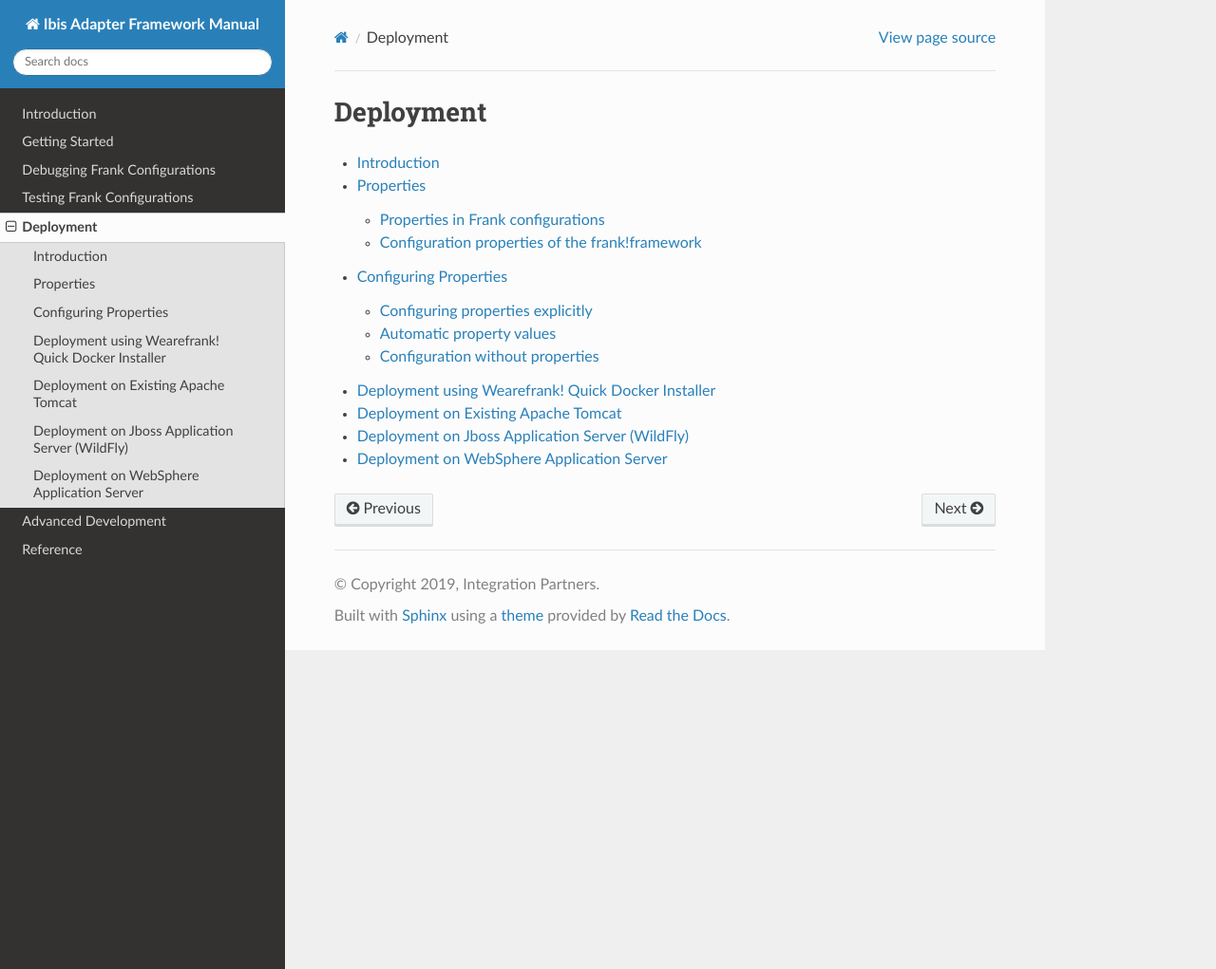
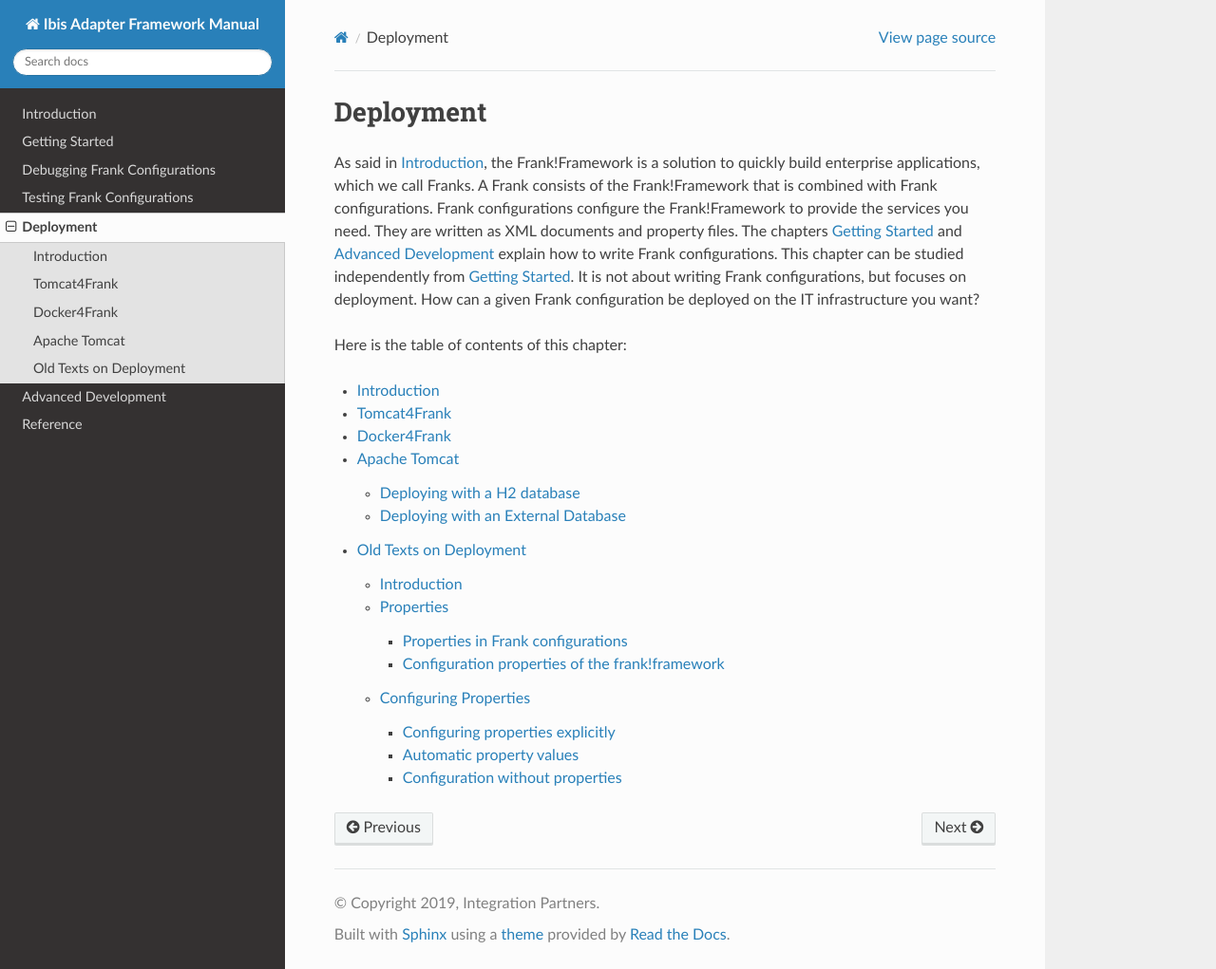
Before and after one commit to frankframework/frank-manual, a Sphinx documentation site: the page built from docs/source/deploying/deploying.rst, in a window 1280 px wide and 1021 px high. Shown: the whole window at 95% size. Built offline with Sphinx 7.4.7 and the Read the Docs theme 2.0.0, drawn with Linux system fonts in a browser that asks for light colours.

Commit message:
Table of contents for new text on deployment

```diff
--- a/docs/source/advancedDevelopment/advancedDevelopment.rst
+++ b/docs/source/advancedDevelopment/advancedDevelopment.rst
@@ -1,3 +1,5 @@
+.. _advancedDevelopment:
+
 Advanced Development
 ====================
 
--- a/docs/source/deploying/deploying.rst
+++ b/docs/source/deploying/deploying.rst
@@ -3,13 +3,15 @@
 Deployment
 ==========
 
+As said in :ref:`globalIntroduction`, the Frank!Framework is a solution to quickly build enterprise applications, which we call Franks. A Frank consists of the Frank!Framework that is combined with Frank configurations. Frank configurations configure the Frank!Framework to provide the services you need. They are written as XML documents and property files. The chapters :ref:`gettingStarted` and :ref:`advancedDevelopment` explain how to write Frank configurations. This chapter can be studied independently from :ref:`gettingStarted`. It is not about writing Frank configurations, but focuses on deployment. How can a given Frank configuration be deployed on the IT infrastructure you want?
+
+Here is the table of contents of this chapter:
+
 .. toctree::
    :maxdepth: 3
 
    introduction
-   properties
-   configuringProperties
-   dockerDeployment
-   tomcatDeployment
-   jbossDeployment
-   websphereDeployment
+   tomcat4frank
+   docker4frank
+   tomcat
+   old
--- /dev/null
+++ b/docs/source/deploying/docker4frank.rst
@@ -0,0 +1,4 @@
+.. _deploymentDocker4Frank:
+
+Docker4Frank
+============
--- a/docs/source/deploying/dockerDeployment.rst
+++ /dev/null
@@ -1,4 +0,0 @@
-.. _deploymentDockerDeployment:
-
-Deployment using Wearefrank! Quick Docker Installer
-===================================================
--- a/docs/source/deploying/jbossDeployment.rst
+++ /dev/null
@@ -1,4 +0,0 @@
-.. _deploymentJbossDeployment:
-
-Deployment on Jboss Application Server (WildFly)
-================================================
--- /dev/null
+++ b/docs/source/deploying/old.rst
@@ -0,0 +1,9 @@
+Old Texts on Deployment
+=======================
+
+.. toctree::
+   :maxdepth: 3
+
+   oldIntroduction
+   properties
+   configuringProperties
--- /dev/null
+++ b/docs/source/deploying/tomcat4frank.rst
@@ -0,0 +1,4 @@
+.. _deploymentTomcat4Frank:
+
+Tomcat4Frank
+============
--- /dev/null
+++ b/docs/source/deploying/tomcatBasic.rst
@@ -0,0 +1,4 @@
+.. _deploymentTomcatBasic:
+
+Deploying with a H2 database
+============================
--- /dev/null
+++ b/docs/source/deploying/tomcatDatabase.rst
@@ -0,0 +1,4 @@
+.. _deploymentTomcatDatabase:
+
+Deploying with an External Database
+===================================
--- a/docs/source/deploying/tomcatDeployment.rst
+++ /dev/null
@@ -1,4 +0,0 @@
-.. _deploymentTomcatDeployment:
-
-Deployment on Existing Apache Tomcat
-====================================
--- a/docs/source/deploying/websphereDeployment.rst
+++ /dev/null
@@ -1,4 +0,0 @@
-.. _deploymentWebsphereDeployment:
-
-Deployment on WebSphere Application Server
-==========================================
--- a/docs/source/introduction.rst
+++ b/docs/source/introduction.rst
@@ -1,3 +1,5 @@
+.. _globalIntroduction:
+
 Introduction
 ============
 
```
Also changed, not shown: docs/source/deploying/introduction.rst (+0 -36 lines), docs/source/deploying/oldIntroduction.rst (added, +38 -0 lines), docs/source/deploying/tomcat.rst (added, +10 -0 lines).
